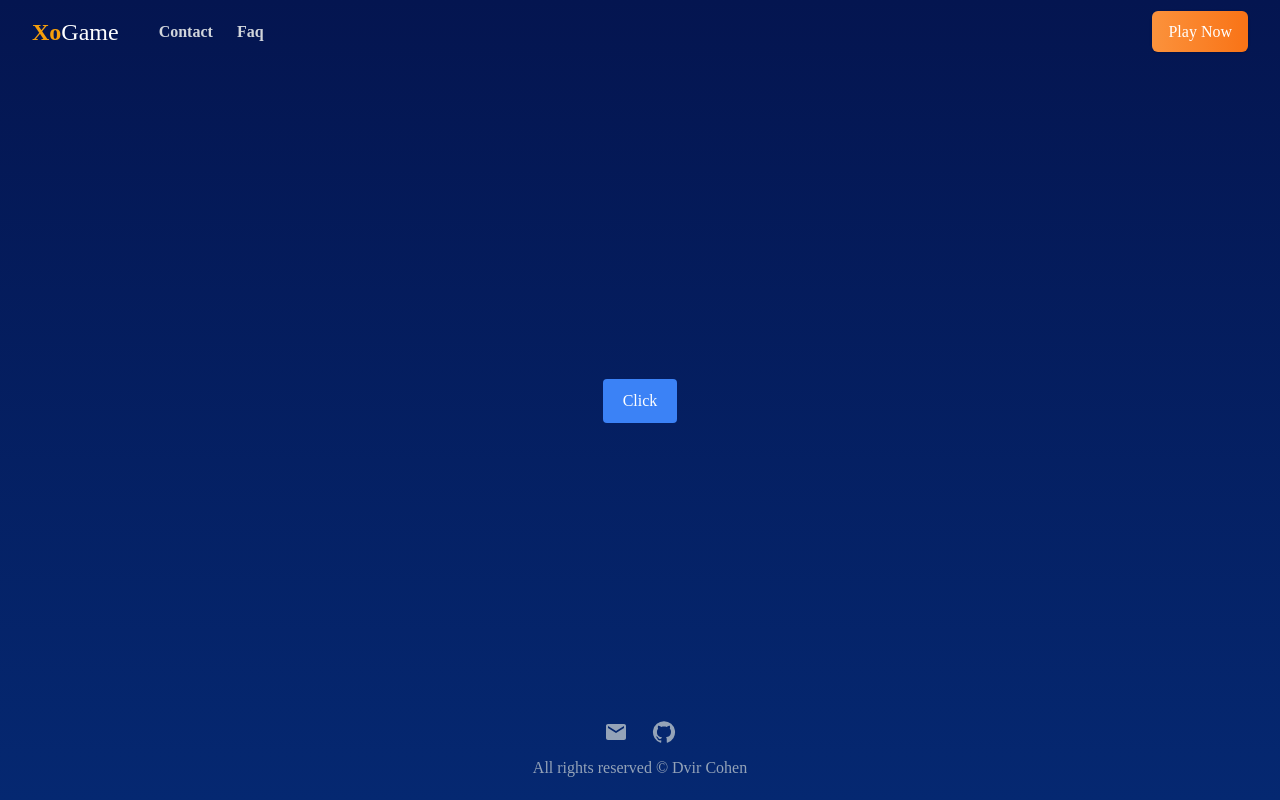
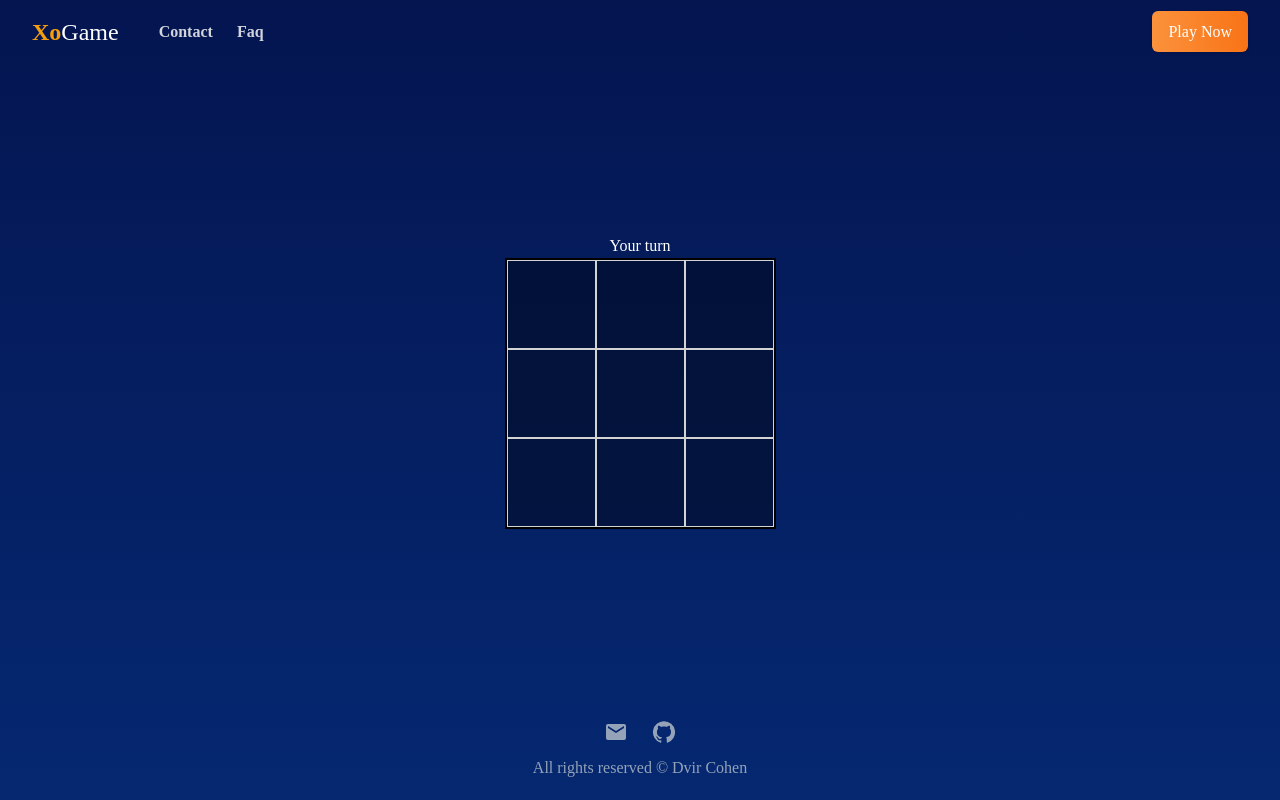
Before and after one commit to Dvir-Cohen1/xoGame, a React (Create React App) app in the folder root/client/: page /gameboard in a window 1280 px wide. Built offline with nearby package versions, Linux system fonts and the light colour scheme.

Commit message:
game logic

```diff
--- /dev/null
+++ b/root/client/src/components/game/TicTacToe.js
@@ -0,0 +1,196 @@
+import styles from "./TicTacToe.module.css";
+import { useEffect, useState } from "react";
+
+const players = {
+  CPU: {
+    SYM: "O",
+    NAME: "CPU",
+  },
+  HUMAN: {
+    SYM: "X",
+    NAME: "You",
+  },
+};
+
+function sleep(milliseconds) {
+  const date = Date.now();
+  let currentDate = null;
+  do {
+    currentDate = Date.now();
+  } while (currentDate - date < milliseconds);
+}
+
+export default function TicTacToe() {
+  // const [board, setBoard] = useState(Array(9).fill(""));
+  const [board, setBoard] = useState([
+    ["", "", ""],
+    ["", "", ""],
+    ["", "", ""],
+  ]);
+  const [isCPUNext, setIsCPUNext] = useState(false);
+  const [winner, setWinner] = useState(null);
+
+  function playFn(arrayIndex, index) {
+    if (isCPUNext) return;
+    if (winner) return;
+    board[arrayIndex][index] = players?.HUMAN?.SYM;
+    setBoard((board) => [...board]);
+    checkWinner();
+    setIsCPUNext(true);
+  }
+
+  useEffect(() => {
+    if (winner) return;
+    if (isCPUNext) {
+      cPUPlay();
+    }
+  }, [isCPUNext]);
+
+  function cPUPlay() {
+    if (winner) return;
+    sleep(1000);
+
+    const cPUMove = getCPUTurn();
+
+    board[cPUMove.arrayIndex][cPUMove.index] = players?.CPU?.SYM;
+
+    setBoard((board) => [...board]);
+    checkWinner();
+    setIsCPUNext(false);
+  }
+
+  function getCPUTurn() {
+    const emptyIndexes = [];
+    board.forEach((row, arrayIndex) => {
+      row.forEach((cell, index) => {
+        if (cell === "") {
+          emptyIndexes.push({ arrayIndex, index });
+        }
+      });
+    });
+    const randomIndex = Math.floor(Math.random() * emptyIndexes.length);
+    return emptyIndexes[randomIndex];
+  }
+
+  function checkWinner() {
+    // check same row
+    for (let index = 0; index < board.length; index++) {
+      const row = board[index];
+      if (row.every((cell) => cell === players?.CPU?.SYM)) {
+        setWinner(players?.CPU?.NAME);
+        return;
+      } else if (row.every((cell) => cell === players?.HUMAN?.SYM)) {
+        setWinner(players?.HUMAN?.NAME);
+        return;
+      }
+    }
+
+    // check same column
+    for (let i = 0; i < 3; i++) {
+      const column = board.map((row) => row[i]);
+      if (column.every((cell) => cell === players?.CPU?.SYM)) {
+        setWinner(players?.CPU?.NAME);
+        return;
+      } else if (column.every((cell) => cell === players?.HUMAN?.SYM)) {
+        setWinner(players?.HUMAN?.NAME);
+        return;
+      }
+    }
+
+    // check same diagonal
+    const diagonal1 = [board[0][0], board[1][1], board[2][2]];
+    const diagonal2 = [board[0][2], board[1][1], board[2][0]];
+    if (diagonal1.every((cell) => cell === players?.CPU?.SYM)) {
+      setWinner(players?.CPU?.NAME);
+      return;
+    } else if (diagonal1.every((cell) => cell === players?.HUMAN?.SYM)) {
+      setWinner(players?.HUMAN?.NAME);
+      return;
+    } else if (diagonal2.every((cell) => cell === players?.CPU?.SYM)) {
+      setWinner(players?.CPU?.NAME);
+      return;
+    } else if (diagonal2.every((cell) => cell === players?.HUMAN?.SYM)) {
+      setWinner(players?.HUMAN?.NAME);
+      return;
+    } else if (board.flat().every((cell) => cell !== "")) {
+      setWinner("draw");
+      return;
+    } else {
+      setWinner(null);
+      return;
+    }
+  }
+
+  function displayWinner() {
+    if (winner === "draw") {
+      return "It's a draw!";
+    } else if (winner) {
+      return `${winner} won!`;
+    }
+  }
+
+  function displayTurn() {
+    if (isCPUNext) {
+      return "CPU's turn";
+    } else {
+      return "Your turn";
+    }
+  }
+
+  function playAgainFn() {
+    setBoard([
+      ["", "", ""],
+      ["", "", ""],
+      ["", "", ""],
+    ]);
+    setWinner(null);
+    setIsCPUNext(false);
+  }
+
+  return (
+    <div>
+      <div>{!winner && displayTurn()}</div>
+      <div className={styles.container}>
+        <div className={styles.col}>
+          <span onClick={() => playFn(0, 0)} className={styles.cell}>
+            {board[0][0]}
+          </span>
+          <span onClick={() => playFn(0, 1)} className={styles.cell}>
+            {board[0][1]}
+          </span>
+          <span onClick={() => playFn(0, 2)} className={styles.cell}>
+            {board[0][2]}
+          </span>
+        </div>
+        <div className={styles.col}>
+          <span onClick={() => playFn(1, 0)} className={styles.cell}>
+            {board[1][0]}
+          </span>
+          <span onClick={() => playFn(1, 1)} className={styles.cell}>
+            {board[1][1]}
+          </span>
+          <span onClick={() => playFn(1, 2)} className={styles.cell}>
+            {board[1][2]}
+          </span>
+        </div>
+        <div className={styles.col}>
+          <span onClick={() => playFn(2, 0)} className={styles.cell}>
+            {board[2][0]}
+          </span>
+          <span onClick={() => playFn(2, 1)} className={styles.cell}>
+            {board[2][1]}
+          </span>
+          <span onClick={() => playFn(2, 2)} className={styles.cell}>
+            {board[2][2]}
+          </span>
+        </div>
+      </div>
+      {winner && <h2>{displayWinner()}</h2>}
+      {winner && (
+        <button className={styles.video_game_button} onClick={playAgainFn}>
+          Play Again
+        </button>
+      )}
+    </div>
+  );
+}
--- /dev/null
+++ b/root/client/src/components/game/TicTacToe.module.css
@@ -0,0 +1,51 @@
+.container {
+     display: flex;
+     flex-direction: column;
+     background-color: rgba(0, 0, 0, 0.381);
+     border: 2px solid black;
+     font-family: "Indie Flower", cursive;
+   }
+
+   .col {
+     display: flex;
+   }
+
+   .cell {
+     width: 89px;
+     height: 89px;
+     border: 1px solid lightgray;
+     text-align: center;
+     display: flex;
+     justify-content: center;
+     align-items: center;
+     font-size: xxx-large;
+     text-transform: capitalize;
+     cursor: pointer;
+     color: white;
+     font-weight: 900;
+   }
+
+   .video_game_button {
+     text-shadow: 1px 1px pink, -1px -1px maroon;
+
+     line-height: 1.5em;
+     text-align: center;
+     display: inline-block;
+     width: 4.5em;
+     height: 4.5em;
+     border-radius: 50%;
+     background-color: red;
+     box-shadow: 0 0.2em maroon;
+     color: red;
+     margin: 5px;
+     background-color: red;
+     background-image: linear-gradient(left top, pink 3%, red 22%, maroon 99%);
+     cursor: pointer;
+     padding-left: 5px;
+   }
+
+   .video_game_button:active {
+     box-shadow: none;
+     position: relative;
+     top: 0.2em;
+   }
--- a/root/client/src/pages/GameBoard.js
+++ b/root/client/src/pages/GameBoard.js
@@ -1,19 +1,12 @@
 import React from "react";
+import TicTacToe from "../components/game/TicTacToe";
 
 import { useGameContext } from "../context/GameContext";
 const GameBoard = () => {
   const { initGameModal, handleInitGameModal } = useGameContext();
+
   return (
-    <>
-      <button
-        onClick={() => {
-          handleInitGameModal();
-        }}
-        className="mt-10 bg-blue-500 py-2.5 px-5 rounded"
-      >
-        {" "}
-        Click
-      </button>
+    <>{(initGameModal || <TicTacToe />)}
 
     </>
   );
```
